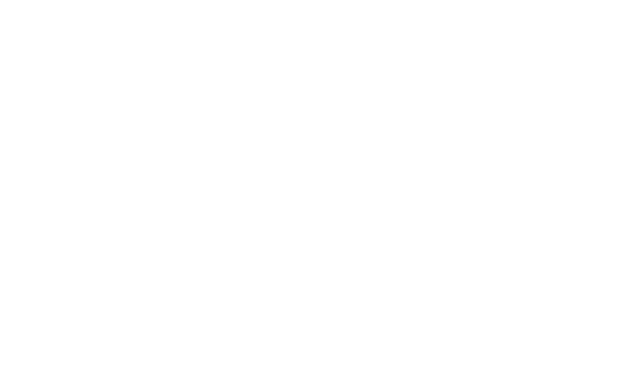
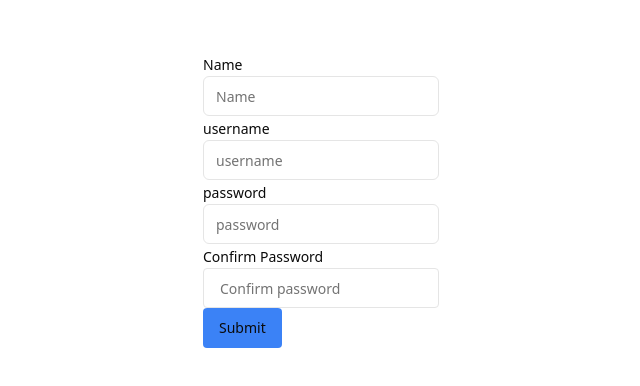
Before and after one commit to anynomous001/Medium_Full-Stack, a React (Vite) app in the folder frontend/: page /auth in a window 1280 px wide. Before the commit this address had no page. Shown: the part 200-586 px from the top of the page, without its empty margins (319-959 px from the left). Built offline with nearby package versions, Linux system fonts and the light colour scheme.

Commit message:
only clent side without zod

```diff
--- a/frontend/package.json
+++ b/frontend/package.json
@@ -23,6 +23,7 @@
     "lucide-react": "^0.429.0",
     "react": "^18.2.0",
     "react-dom": "^18.2.0",
+    "react-hook-form": "^7.53.0",
     "react-router-dom": "^6.23.1",
     "recoil": "^0.7.7",
     "tailwind-merge": "^2.5.2",
--- a/frontend/src/App.tsx
+++ b/frontend/src/App.tsx
@@ -7,6 +7,7 @@ import Blog from './pages/Blog'
 import Blogs from './pages/Blogs'
 import PublishBlog from './pages/PublishBlog'
 import UserDetails from './pages/userDetails'
+import Authentication from './pages/authentication'
 
 function App() {
 
@@ -23,6 +24,7 @@ function App() {
       <BrowserRouter>
         <Routes>
           <Route path='/' element={<Signup />} />
+          <Route path='/auth' element={<Authentication />} />
           <Route path='/signin' element={<Signin />} />
           <Route element={<ProtectedRoutes />} >
             <Route path='/blog/:id' element={<Blog />} />
--- a/frontend/src/components/Auth.tsx
+++ b/frontend/src/components/Auth.tsx
@@ -53,7 +53,6 @@ const Auth = ({ type }: { type: 'signin' | 'signup' }) => {
         <div className=" bg-white-200 h-screen flex justify-center items-center flex-col">
             <div className='' >
                 <div className='text-center'>
-
                     <h2 className='font-bold text-3xl ' >Create An Account</h2>
                     <p className='text-slate-400 font-semibold ' >
                         {type === 'signup' ? 'Already have an account?' : "Don't have an account?"}
--- /dev/null
+++ b/frontend/src/components/Auth2.tsx
@@ -0,0 +1,89 @@
+import { useForm } from "react-hook-form";
+import { Label } from "./ui/label";
+import { Input } from "./ui/input";
+import { Button } from "./ui/button";
+
+
+
+const Auth2 = () => {
+
+    const { register, handleSubmit, getValues, reset, formState: { errors, isSubmitting } } = useForm()
+
+    const onSubmit = async () => {
+
+
+
+        await new Promise((resolve) => setTimeout(resolve, 300))
+
+        reset()
+    }
+
+
+    return (
+        <div className="bg-white-200 h-screen flex justify-center items-center flex-col"  >
+            <form onSubmit={handleSubmit(onSubmit)}>
+                <Label htmlFor="name">Name</Label>
+                <Input
+                    id='name'
+                    type="text"
+                    placeholder="Name"
+                    {...register('text', { required: 'Name is required' })}
+                />
+                {errors.text && (
+                    <p className="text-red-500">{`${errors.text.message}`}</p>
+                )}
+
+                <Label htmlFor="username">username</Label>
+                <Input id='username'
+                    type="email"
+                    placeholder="username"
+                    {...register("email", {
+                        required: "Email is required"
+                    })}
+                />
+                {
+                    errors.email && <p className="text-red-500">{`${errors.email.message}`}</p>
+                }
+
+                <Label htmlFor="password">password</Label>
+                <Input
+                    id='password'
+                    type="password"
+                    placeholder="password"
+                    {...register("password", {
+                        required: "password is required"
+                    })}
+                />
+                {
+                    errors.password && <p className="text-red-500">{`${errors.password.message}`}</p>
+                }
+                <Label htmlFor="confirmPassword">Confirm Password </Label>
+                <Input
+                    {...register("confirmPassword", {
+                        required: "Confirm password is required",
+                        validate: (value) =>
+                            value === getValues("password") || "Passwords must match",
+                    })}
+                    type="password"
+                    placeholder="Confirm password"
+                    className="px-4 py-2 rounded"
+                />
+                {errors.confirmPassword && (
+                    <p className="text-red-500">{`${errors.confirmPassword.message}`}</p>
+                )}
+
+
+                <Button
+                    disabled={isSubmitting}
+                    type="submit"
+                    className="bg-blue-500 disabled:bg-gray-500 py-2 rounded"
+                    variant={'ghost'}
+                >
+                    Submit
+                </Button>
+            </form>
+        </div>
+    )
+}
+
+export default Auth2
--- /dev/null
+++ b/frontend/src/pages/authentication.tsx
@@ -0,0 +1,11 @@
+import Auth2 from '@/components/Auth2'
+
+const Authentication = () => {
+    return (
+        <div className='flex justify-center items-center h-[100vh]'>
+            <Auth2 />
+        </div>
+    )
+}
+
+export default Authentication
```
Also changed, not shown: 1 other file (tests, documents, lock files or other folders).
